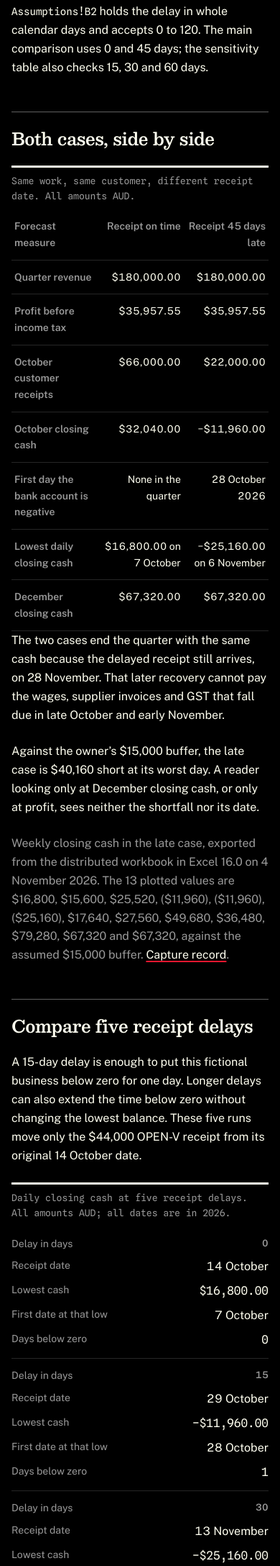
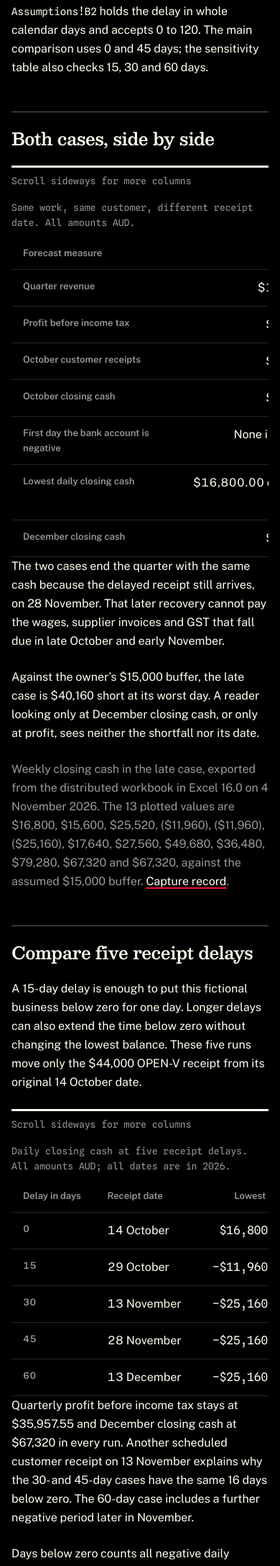
Before and after one commit to ryanduguid/ryanduguid.github.io, a Jekyll site: the page built from examples/profit-vs-cash-flow/index.html, in a window 390 px wide. Shown: the part 3622-5798 px from the top of the page at 72% size. Built offline with Jekyll 4.4.1, drawn with Linux system fonts in a browser that asks for light colours; some of the changed text lies outside the part shown.

Commit message:
fix(site): one phone pattern for tables, with a scroll cue in Firefox

```diff
--- a/_config.yml
+++ b/_config.yml
@@ -37,6 +37,7 @@
   - playwright.capture.config.mjs
   - playwright.config.mjs
   - playwright.webkit.config.mjs
+  - playwright.firefox.config.mjs
   - pyproject.toml
   - SECURITY.md
   - CITATION.cff
--- a/about/index.html
+++ b/about/index.html
@@ -150,6 +150,7 @@
         <div class="article-body">
           <section id="facts">
             <h2>The short facts</h2>
+            <div class="table-scroll" role="region" aria-label="The short facts" tabindex="0">
             <table class="facts facts--kv">
               <tbody>
                 <tr><th scope="row">Name</th><td>Ryan Duguid</td></tr>
@@ -169,6 +170,7 @@
                 <tr><th scope="row">LinkedIn</th><td><a href="https://www.linkedin.com/in/ryan-duguid">linkedin.com/in/ryan-duguid</a></td></tr>
               </tbody>
             </table>
+            </div>
           </section>
           <section id="work-samples">
             <h2>What my public work demonstrates</h2>
--- a/assets/site.css
+++ b/assets/site.css
@@ -740,6 +740,51 @@
   }
 }
 
+/* Firefox 157 has no scroll timelines, so there the cue is a strong rule in
+   the cue's colour at the region's right edge. The rule sticks to that edge
+   and a paper rule at the table's end covers it whilst the end is in view, so
+   a table that fits, or one scrolled to its end, shows none. Both rules share
+   the region's one grid cell with its table, so they take no space and nothing
+   shifts. The site allows no gradient, which rules out scroll shadows. */
+@supports not ((scroll-timeline: --table-scroll inline) and (animation-timeline: --table-scroll)) {
+  :is(.table-scroll, .employee-table-scroll):not([hidden]) {
+    display: grid;
+  }
+
+  :is(.table-scroll, .employee-table-scroll) > table,
+  :is(.table-scroll, .employee-table-scroll)::before,
+  :is(.table-scroll, .employee-table-scroll)::after {
+    grid-area: 1 / 1;
+  }
+
+  :is(.table-scroll, .employee-table-scroll)::before,
+  :is(.table-scroll, .employee-table-scroll)::after {
+    width: var(--rule-strong);
+    content: "";
+  }
+
+  /* The region is the sticky scroll container and the grid cell spans the
+     whole table, so the rule can hold the visible edge to the table's end. */
+  :is(.table-scroll, .employee-table-scroll)::before {
+    position: sticky;
+    left: calc(100cqi - var(--rule-strong));
+    background: var(--colour-ink-soft);
+  }
+
+  :is(.table-scroll, .employee-table-scroll)::after {
+    position: relative;
+    justify-self: end;
+    background: var(--colour-paper);
+  }
+
+  /* Paper does not scroll. */
+  @media print {
+    :is(.table-scroll, .employee-table-scroll)::before {
+      content: none;
+    }
+  }
+}
+
 table {
   width: 100%;
   border-collapse: collapse;
@@ -781,10 +826,20 @@
 /* On phones a one-line date beside its change took half the table and left
    the change about 18 characters a line, and a wrapped date took 3 lines. Each
    row stacks there instead: the date on one line above the change, which keeps
-   the table's full width. The column headings stay for screen readers (with
-   the receipt sensitivity table's, below), and explicit table roles in the
-   page keep the rows a table where a browser drops it for block cells. */
+   the table's full width. The column headings stay for screen readers, and
+   explicit table roles in the page keep the rows a table where a browser drops
+   it for block cells. Every other table keeps its columns on phones and
+   scrolls in its labelled region. */
 @media (max-width: 40rem) {
+  .changelog-section thead {
+    position: absolute;
+    width: 1px;
+    height: 1px;
+    overflow: hidden;
+    clip-path: inset(50%);
+    white-space: nowrap;
+  }
+
   .changelog-section tbody :is(th, td) {
     display: block;
   }
@@ -820,8 +875,7 @@
 /* In a scroll region a cell wraps between words, never inside one. The body's
    anywhere let a column shrink below its longest word, so a phone printed
    '$68,108' as '$68,1' over '08'; such a table now scrolls in its labelled
-   region instead. A table outside a scroll region keeps anywhere, so a long
-   address in it still fits the page at 200% text. */
+   region instead. */
 :is(.table-scroll, .employee-table-scroll) td {
   overflow-wrap: break-word;
 }
@@ -908,61 +962,6 @@
 .receipt-sensitivity th:nth-child(3),
 .receipt-sensitivity th:last-child {
   text-align: right;
-}
-
-/* On phones both Lumbridge comparisons show every figure without sideways
-   scrolling: the three-column comparison fits the width, and the five-run
-   table reads as one labelled block per run. */
-@media (max-width: 40rem) {
-  table.case-comparison,
-  table.receipt-sensitivity {
-    min-width: 0;
-  }
-
-  .case-comparison th[scope="row"] {
-    width: 34%;
-  }
-
-  .case-comparison :is(th, td) {
-    padding-inline: var(--space-1);
-    font-size: var(--text-small);
-    overflow-wrap: break-word;
-  }
-
-  .receipt-sensitivity thead,
-  .changelog-section thead {
-    position: absolute;
-    width: 1px;
-    height: 1px;
-    overflow: hidden;
-    clip-path: inset(50%);
-    white-space: nowrap;
-  }
-
-  .receipt-sensitivity tr {
-    display: block;
-    padding-block: var(--space-2);
-    border-bottom: var(--rule-thin) solid var(--colour-rule);
-  }
-
-  .receipt-sensitivity :is(th, td) {
-    display: flex;
-    justify-content: space-between;
-    gap: var(--space-3);
-    padding: var(--space-1) 0;
-    border: 0;
-    white-space: normal;
-    text-align: right;
-  }
-
-  .receipt-sensitivity :is(th, td)::before {
-    content: attr(data-label);
-    color: var(--colour-ink-soft);
-    font-family: var(--font-body);
-    font-size: var(--text-small);
-    font-weight: 400;
-    text-align: left;
-  }
 }
 
 .faq h3 {
@@ -2773,14 +2772,11 @@
     grid-template-columns: 1fr;
   }
 
-  .facts--kv th,
-  .facts--kv td {
-    display: block;
-    width: 100%;
-  }
-
-  .facts--kv td {
-    padding-top: 0;
+  /* A key-value table's label column takes its longest word, not 13rem, so
+     the value column keeps the rest of a phone's width. */
+  .facts--kv th {
+    width: auto;
+    overflow-wrap: break-word;
   }
 
   .install-band pre,
--- a/contact/index.html
+++ b/contact/index.html
@@ -65,6 +65,7 @@
         </section>
         <p>For source code, releases and issue trackers, use the linked GitHub repositories.</p>
         <p class="boundary route-note">Do not email taxpayer information, client records, credentials or confidential files, or post them to public repositories.</p>
+        <div class="table-scroll" role="region" aria-label="Contact and project links" tabindex="0">
         <table class="facts facts--kv">
           <tbody>
             <tr><th scope="row">Email feedback</th><td><a href="mailto:ryan@duguid.com.au?subject=Website%20or%20tool%20feedback">ryan@duguid.com.au</a></td></tr>
@@ -75,6 +76,7 @@
             <tr><th scope="row">LinkedIn</th><td><a href="https://www.linkedin.com/in/ryan-duguid">linkedin.com/in/ryan-duguid</a></td></tr>
           </tbody>
         </table>
+        </div>
         <p class="byline">I build these open source accounting tools in my own time, on my own equipment. This is not a practice: I do not accept professional engagements through this site or take requests for advice, return preparation or lodgement.</p>
         <p class="page-meta">Published 30 August 2026. Last reviewed 26 September 2026.</p>
       </div>
--- a/examples/profit-vs-cash-flow/index.html
+++ b/examples/profit-vs-cash-flow/index.html
@@ -135,15 +135,15 @@
             <h2>Compare five receipt delays</h2>
             <p>A 15-day delay is enough to put this fictional business below zero for one day. Longer delays can also extend the time below zero without changing the lowest balance. These five runs move only the $44,000 OPEN-V receipt from its original 14 October date.</p>
             <div class="table-scroll" tabindex="0" role="region" aria-label="Cash sensitivity to five receipt delays">
-              <table class="receipt-sensitivity rate-table--wide" role="table">
+              <table class="receipt-sensitivity rate-table--wide">
                 <caption>Daily closing cash at five receipt delays. All amounts AUD; all dates are in 2026.</caption>
-                <thead role="rowgroup"><tr role="row"><th scope="col" role="columnheader">Delay in days</th><th scope="col" role="columnheader">Receipt date</th><th scope="col" role="columnheader">Lowest cash</th><th scope="col" role="columnheader">First date at that low</th><th scope="col" role="columnheader">Days below zero</th></tr></thead>
-                <tbody role="rowgroup">
-                  <tr role="row"><th scope="row" role="rowheader" data-label="Delay in days">0</th><td role="cell" data-label="Receipt date">14 October</td><td role="cell" data-label="Lowest cash">$16,800.00</td><td role="cell" data-label="First date at that low">7 October</td><td role="cell" data-label="Days below zero">0</td></tr>
-                  <tr role="row"><th scope="row" role="rowheader" data-label="Delay in days">15</th><td role="cell" data-label="Receipt date">29 October</td><td role="cell" data-label="Lowest cash"><span class="nowrap">−$11,960.00</span></td><td role="cell" data-label="First date at that low">28 October</td><td role="cell" data-label="Days below zero">1</td></tr>
-                  <tr role="row"><th scope="row" role="rowheader" data-label="Delay in days">30</th><td role="cell" data-label="Receipt date">13 November</td><td role="cell" data-label="Lowest cash"><span class="nowrap">−$25,160.00</span></td><td role="cell" data-label="First date at that low">6 November</td><td role="cell" data-label="Days below zero">16</td></tr>
-                  <tr role="row"><th scope="row" role="rowheader" data-label="Delay in days">45</th><td role="cell" data-label="Receipt date">28 November</td><td role="cell" data-label="Lowest cash"><span class="nowrap">−$25,160.00</span></td><td role="cell" data-label="First date at that low">6 November</td><td role="cell" data-label="Days below zero">16</td></tr>
-                  <tr role="row"><th scope="row" role="rowheader" data-label="Delay in days">60</th><td role="cell" data-label="Receipt date">13 December</td><td role="cell" data-label="Lowest cash"><span class="nowrap">−$25,160.00</span></td><td role="cell" data-label="First date at that low">6 November</td><td role="cell" data-label="Days below zero">22</td></tr>
+                <thead><tr><th scope="col">Delay in days</th><th scope="col">Receipt date</th><th scope="col">Lowest cash</th><th scope="col">First date at that low</th><th scope="col">Days below zero</th></tr></thead>
+                <tbody>
+                  <tr><th scope="row">0</th><td>14 October</td><td>$16,800.00</td><td>7 October</td><td>0</td></tr>
+                  <tr><th scope="row">15</th><td>29 October</td><td><span class="nowrap">−$11,960.00</span></td><td>28 October</td><td>1</td></tr>
+                  <tr><th scope="row">30</th><td>13 November</td><td><span class="nowrap">−$25,160.00</span></td><td>6 November</td><td>16</td></tr>
+                  <tr><th scope="row">45</th><td>28 November</td><td><span class="nowrap">−$25,160.00</span></td><td>6 November</td><td>16</td></tr>
+                  <tr><th scope="row">60</th><td>13 December</td><td><span class="nowrap">−$25,160.00</span></td><td>6 November</td><td>22</td></tr>
                 </tbody>
               </table>
             </div>
--- a/package.json
+++ b/package.json
@@ -7,6 +7,7 @@
     "test:browser": "playwright test",
     "test:browser:update": "playwright test --update-snapshots",
     "test:browser:webkit": "playwright test --config=playwright.webkit.config.mjs",
+    "test:browser:firefox": "playwright test --config=playwright.firefox.config.mjs",
     "test:capture": "playwright test --config=playwright.capture.config.mjs",
     "capture:coal-lsl-proof": "playwright test --config=playwright.capture.config.mjs --update-snapshots=all",
     "pretest:lighthouse": "node scripts/clean-lighthouse-output.mjs",
```
Also changed, not shown: DESIGN.md (+2 -2 lines), playwright.firefox.config.mjs (added, +22 -0 lines), tests/browser/site-quality.spec.mjs (+68 -0 lines), README.md.
